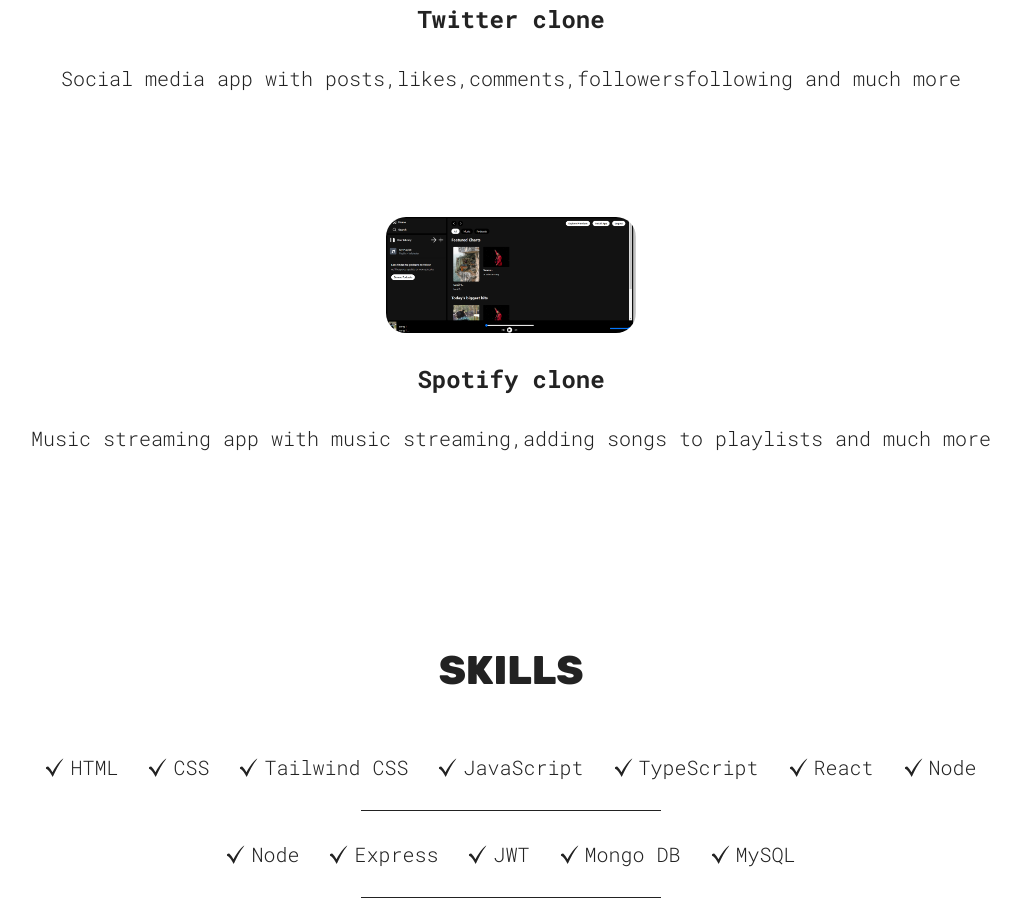
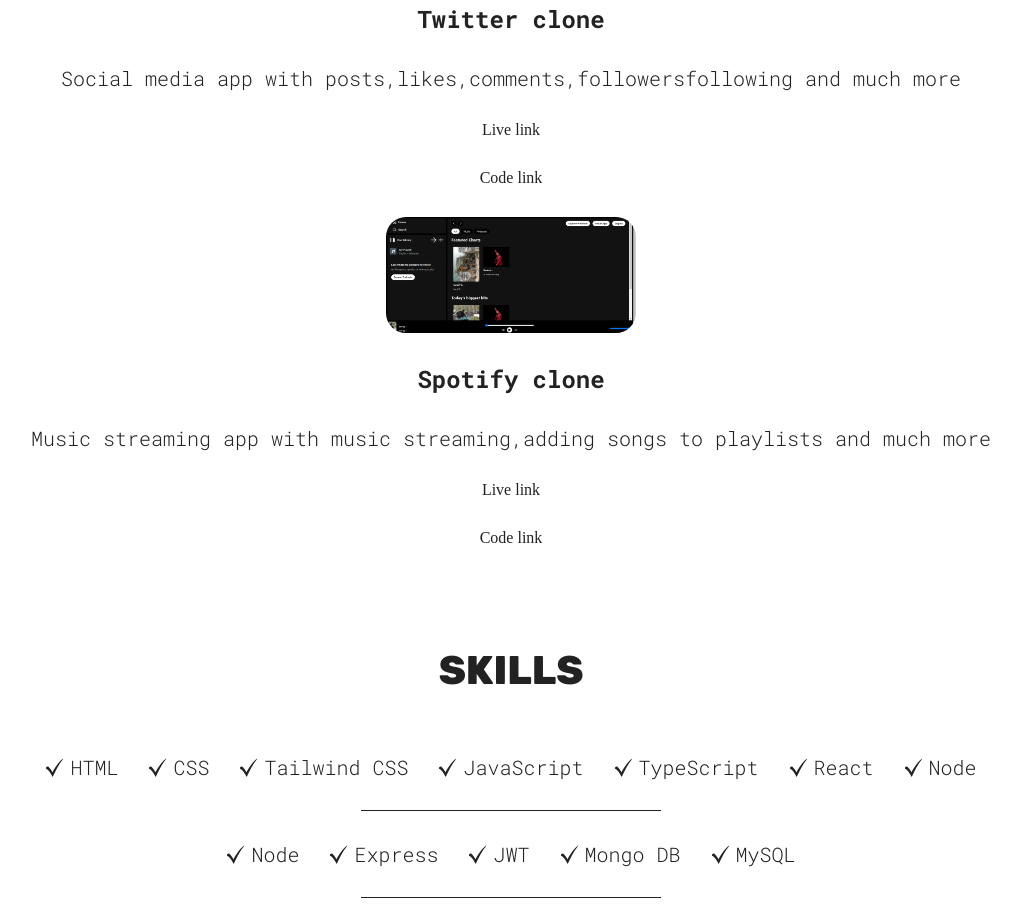
Before and after one commit to sivaramanand/personalPortfolio, a React (Vite) app: page / in a window 1280 px wide. Shown: the part 1220-2138 px from the top of the page, without its empty margins (129-1150 px from the left). Built offline with nearby package versions, Linux system fonts and the light colour scheme.

Commit message:
white font

```diff
--- a/src/common/ProjectCard.jsx
+++ b/src/common/ProjectCard.jsx
@@ -6,10 +6,10 @@
       <img className="hover" src={src} alt={`${h3} logo`} />
       <h3>{h3}</h3>
       <p>{p}</p>
-      <a style={{ color: "white" }} href={live_link} target="_blank">
+      <a href={live_link} target="_blank">
         Live link
       </a>
-      <a style={{ color: "white" }} href={code_link} target="_blank">
+      <a href={code_link} target="_blank">
         Code link
       </a>
     </>
```
